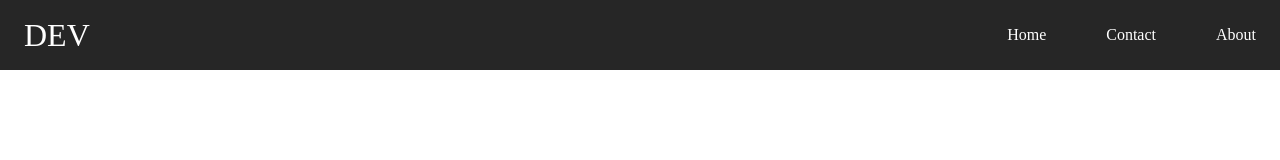
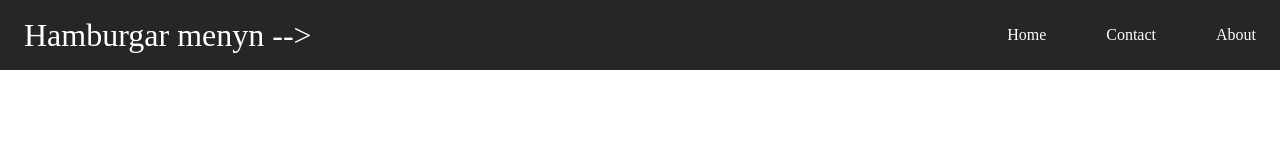
Before and after one commit to fredlag/-General, a plain HTML site: page navbar/index.html in a window 1280 px wide. Drawn offline with Linux system fonts and the light colour scheme.

Commit message:
Update index.html

```diff
--- a/navbar/index.html
+++ b/navbar/index.html
@@ -9,7 +9,7 @@
 
         <header>
             <nav class="navbar">
-                <a href="#" class="nav-branding">DEV</a>
+                <a href="#" class="nav-branding">Hamburgar menyn --></a>
                 <ul class="nav-menu">
                     <li class="nav-item">
                         <a href="#" class="nav-link">Home</a>
```
